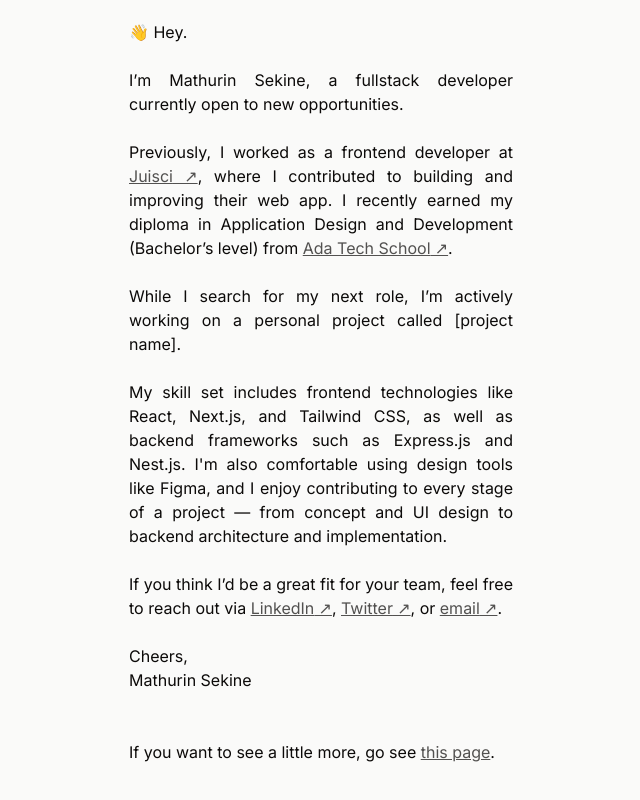
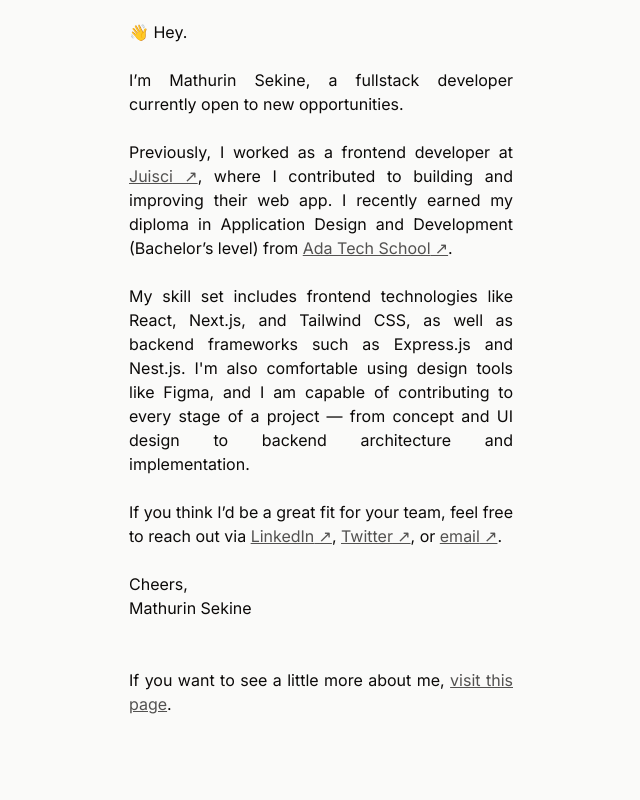
Before and after one commit to lemathurin/portfolio, a Next.js app: page /en in a window 1280 px wide. Shown: the part 252-1052 px from the top of the page, without its empty margins (319-959 px from the left). After the commit the page ends 1004 px from the top, so only its background shows below. Built offline with nearby package versions, Linux system fonts and the light colour scheme; a web font is replaced by a local one.

Commit message:
Update text

```diff
--- a/messages/en.json
+++ b/messages/en.json
@@ -10,11 +10,11 @@
     "greeting": "I’m Mathurin Sekine, a fullstack developer currently open to new opportunities.",
     "experience": "Previously, I worked as a frontend developer at <juisci>Juisci</juisci>, where I contributed to building and improving their web app. I recently earned my diploma in Application Design and Development (Bachelor’s level) from <ada>Ada Tech School</ada>.",
     "project": "While I search for my next role, I’m actively working on a personal project called [project name].",
-    "skills": "My skill set includes frontend technologies like React, Next.js, and Tailwind CSS, as well as backend frameworks such as Express.js and Nest.js. I'm also comfortable using design tools like Figma, and I enjoy contributing to every stage of a project — from concept and UI design to backend architecture and implementation.",
+    "skills": "My skill set includes frontend technologies like React, Next.js, and Tailwind CSS, as well as backend frameworks such as Express.js and Nest.js. I'm also comfortable using design tools like Figma, and I am capable of contributing to every stage of a project — from concept and UI design to backend architecture and implementation.",
     "contact": "If you think I’d be a great fit for your team, feel free to reach out via <linkedin>LinkedIn</linkedin>, <twitter>Twitter</twitter>, or <mailto>email</mailto>.",
     "closing": "Cheers,",
     "signature": "Mathurin Sekine",
-    "more": "If you want to see a little more, go see <canvas>this page</canvas>."
+    "more": "If you want to see a little more about me, <canvas>visit this page</canvas>."
   },
   "canvas": {
     "accessibleVersion": "accessible version",
--- a/messages/fr.json
+++ b/messages/fr.json
@@ -10,11 +10,11 @@
     "greeting": "Je suis Mathurin Sekine, un développeur fullstack actuellement ouvert à de nouvelles opportunités.",
     "experience": "J’ai précédemment travaillé chez <juisci>Juisci</juisci> en tant que développeur frontend, où j’ai contribué au développement et à l’amélioration de leur application web. Je suis récemment diplômé de <ada>Ada Tech School</ada> avec un titre de Concepteur Développeur d’Applications (niveau Bac +3).",
     "project": "En attendant de trouver mon prochain poste, je travaille activement sur un projet personnel nommé [nom du projet].",
-    "skills": "Je maîtrise des technologies frontend comme React, Next.js et Tailwind CSS, ainsi que des frameworks backend tels qu’Express.js et Nest.js. Je suis également à l’aise avec des outils de design comme Figma, et j’aime m’impliquer dans toutes les étapes d’un projet — de la conception à l’architecture backend, en passant par le design d’interface.",
+    "skills": "Je maîtrise des technologies frontend comme React, Next.js et Tailwind CSS, ainsi que des frameworks backend tels qu’Express.js et Nest.js. Je suis également à l’aise avec des outils de design comme Figma, et je suis capable de m’impliquer dans toutes les étapes d’un projet — de la conception à l’architecture backend, en passant par le design d’interface.",
     "contact": "Si vous pensez que je pourrais être un bon ajout à votre équipe, n’hésitez pas à me contacter via <linkedin>LinkedIn</linkedin>, <twitter>Twitter</twitter> ou par <mailto>email</mailto>.",
     "closing": "Bonne journée,",
     "signature": "Mathurin Sekine",
-    "more": "Si vous voulez en voir un peu plus, allez voir <canvas>cette page</canvas>."
+    "more": "Si vous voulez en voir un peu plus sur moi, <canvas>visitez cette page</canvas>."
   },
   "canvas": {
     "accessibleVersion": "version accessible",
--- a/src/app/[locale]/page.tsx
+++ b/src/app/[locale]/page.tsx
@@ -46,8 +46,8 @@ export default function Home() {
             })}
           </p>
           <br />
-          <p>{t("intro.project")}</p>
-          <br />
+          {/* <p>{t("intro.project")}</p> */}
+          {/* <br /> */}
           <p>{t("intro.skills")}</p>
           <br />
           <p>
```
